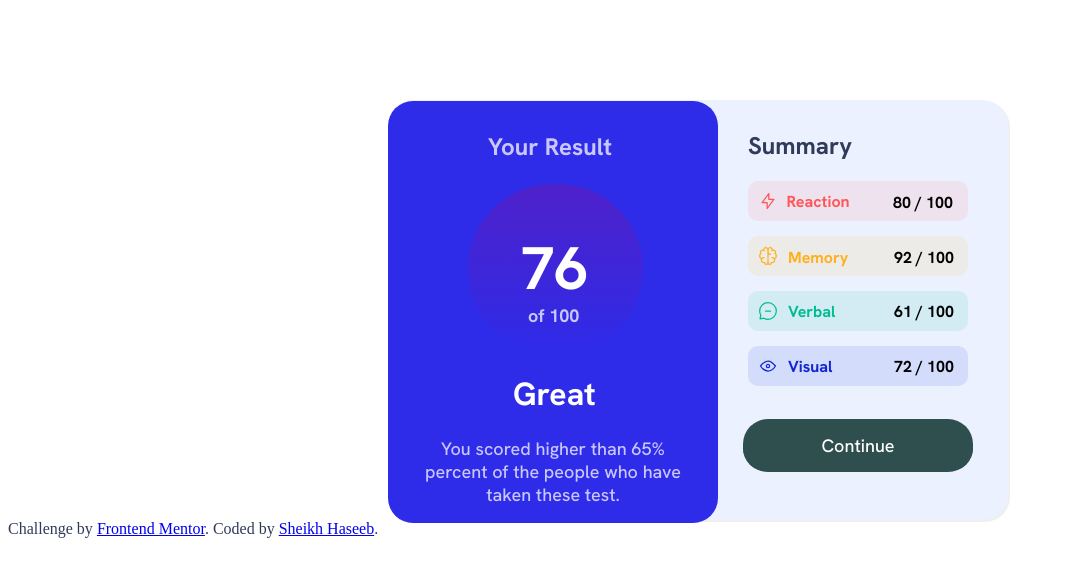
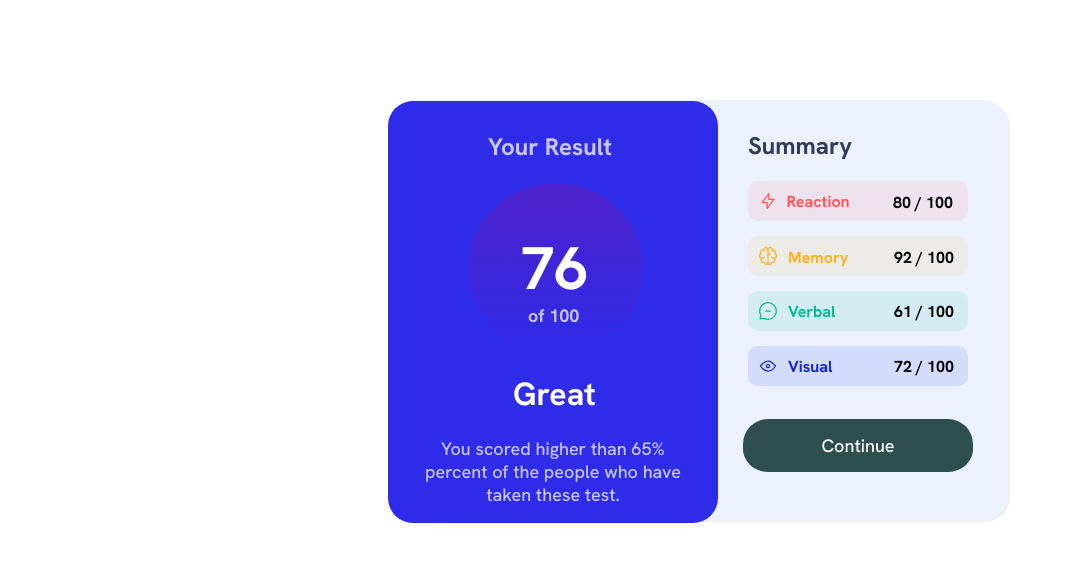
Before and after one commit to sheikhhaseeb559/result-summery, a plain HTML site: page index.html in a window 1280 px wide. Shown: the whole page, without its empty margins (0-1065 px from the left). Drawn offline with Linux system fonts and the light colour scheme.

Commit message:
Update index.html

```diff
--- a/index.html
+++ b/index.html
@@ -9,7 +9,7 @@
   <link rel="icon" type="image/png" sizes="32x32" href="./assets/images/favicon-32x32.png">
   <link rel="stylesheet" href="assets/css/stylee.css">
 
-  <title>Frontend Mentor | Results summary component</title>
+  <title>Results summary component</title>
 
 </head>
 
@@ -67,12 +67,6 @@
       </div>
     </div>
   </div>
-
-
-  <div class="attribution">
-    Challenge by <a href="https://www.frontendmentor.io?ref=challenge" target="_blank">Frontend Mentor</a>.
-    Coded by <a href="#">Sheikh Haseeb</a>.
-  </div>
 </body>
 
 </html>
```
